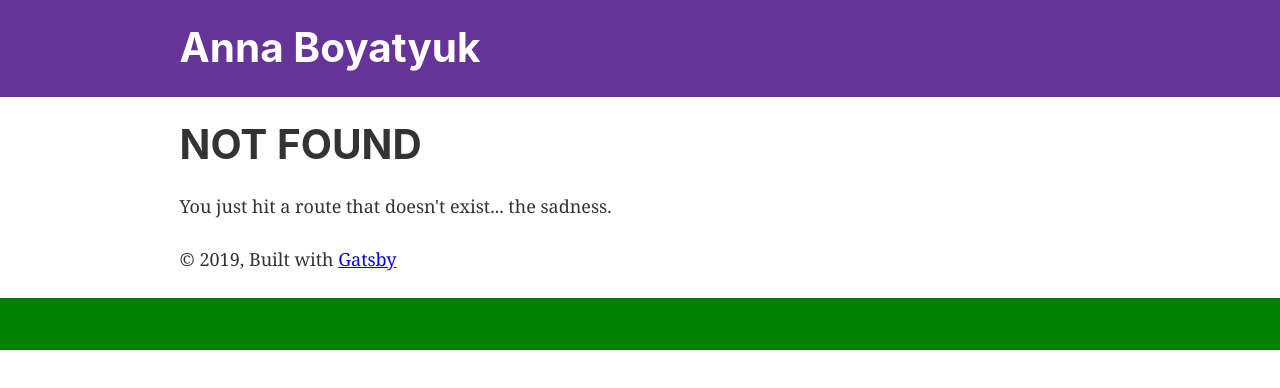
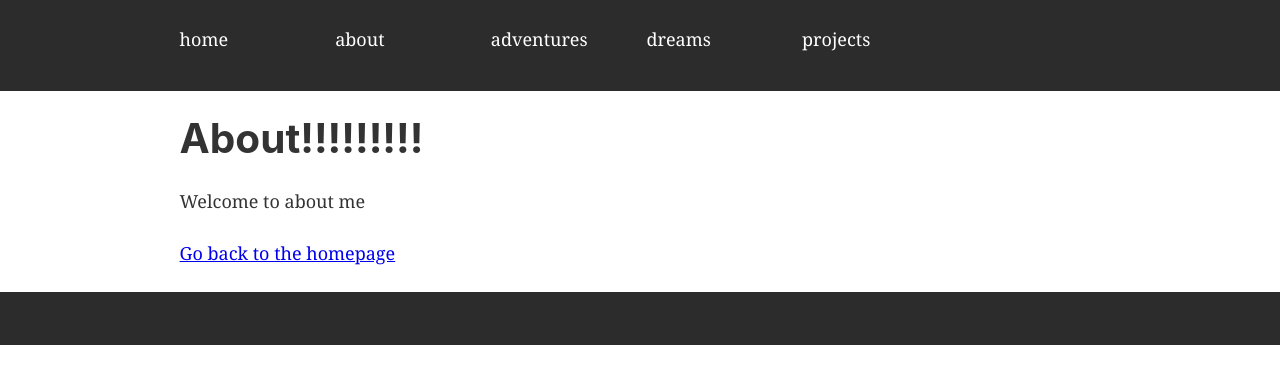
Before and after one commit to annaboyatyuk/gatsby-portfolio, a Gatsby site: page /about in a window 1280 px wide. Before the commit this address had no page. Built offline with nearby package versions, Linux system fonts and the light colour scheme; Gatsby itself is replaced by a stand-in of ours.

Commit message:
nav bar metadata queries

```diff
--- a/gatsby-config.js
+++ b/gatsby-config.js
@@ -3,6 +3,28 @@ module.exports = {
     title: 'Anna Boyatyuk',
     description: 'Anna Boyatyuk\'s personal profile',
     author: 'Anna Boyatyuk',
+    menuLinks: [
+      {
+        name: 'home',
+        link: '/'
+      },
+      {
+        name: 'about',
+        link: '/about'
+      },
+      {
+        name: 'adventures',
+        link: '/adventures'
+      },
+      {
+        name: 'dreams',
+        link: '/dreams'
+      },
+      {
+        name: 'projects',
+        link: '/projects'
+      }
+    ]
   },
   plugins: [
     'gatsby-plugin-react-helmet',
--- a/src/components/footer.js
+++ b/src/components/footer.js
@@ -1,11 +1,11 @@
 import { Link } from "gatsby"
-import PropTypes from "prop-types"
+// import PropTypes from "prop-types"
 import React from "react"
 
-const Footer = ({ siteTitle }) => (
+const Footer = () => (
   <footer
     style={{
-      background: `green`,
+      background: `rgb(44, 44, 44)`,
       marginBottom: `1.45rem`,
     }}
   >
@@ -14,29 +14,19 @@ const Footer = ({ siteTitle }) => (
         margin: `0 auto`,
         maxWidth: 960,
         padding: `1.45rem 1.0875rem`,
+        // display: `flex`,
+        // flexDirection: `row`,
+        display: `grid`,
+        gridTemplateColumns: `repeat(3, 1fr)`,
+        gridGap: `1vw`,
+        color: `white`,
+        textDecoration: `none`,
       }}
     >
-      <h1 style={{ margin: 0 }}>
-        <Link
-          to="/"
-          style={{
-            color: `white`,
-            textDecoration: `none`,
-          }}
-        >
-          {siteTitle}
-        </Link>
-      </h1>
+
     </div>
   </footer>
 )
 
-Footer.propTypes = {
-  siteTitle: PropTypes.string,
-}
-
-Footer.defaultProps = {
-  siteTitle: ``,
-}
 
 export default Footer
--- a/src/components/header.js
+++ b/src/components/header.js
@@ -2,21 +2,41 @@ import { Link } from "gatsby"
 import PropTypes from "prop-types"
 import React from "react"
 
-const Header = ({ siteTitle }) => (
+const Header = ({ menuLinks }) => (
   <header
     style={{
-      background: `rebeccapurple`,
+      background: `rgb(44, 44, 44)`,
       marginBottom: `1.45rem`,
     }}
   >
-    <div
-      style={{
-        margin: `0 auto`,
-        maxWidth: 960,
-        padding: `1.45rem 1.0875rem`,
-      }}
-    >
-      <h1 style={{ margin: 0 }}>
+
+    <nav style={{
+      // display: 'flex',
+      // flex: 1
+      margin: `0 auto`,
+      maxWidth: 960,
+      padding: `1.45rem 1.0875rem`,
+      display: `grid`,
+      gridTemplateColumns: `repeat(6, 1fr)`,
+      gridGap: `1vw`,
+      color: `white`,
+      textDecoration: `none`,
+    }}>
+    {
+      menuLinks.map(link =>
+        <li key={link.name}
+          style={{listStyleType: 'none'}}>
+          <Link
+            to={link.link}
+            style={{
+              color: `white`,
+              textDecoration: `none`,
+            }}
+            >{link.name}</Link>
+        </li>)
+    }
+  </nav>
+      {/* <h1 style={{ margin: 0 }}>
         <Link
           to="/"
           style={{
@@ -26,13 +46,14 @@ const Header = ({ siteTitle }) => (
         >
           {siteTitle}
         </Link>
-      </h1>
-    </div>
+      </h1> */}
   </header>
+
 )
 
 Header.propTypes = {
   siteTitle: PropTypes.string,
+  menuLinks: PropTypes.string,
 }
 
 Header.defaultProps = {
--- a/src/components/image.js
+++ b/src/components/image.js
@@ -17,7 +17,7 @@ const Image = () => (
   <StaticQuery
     query={graphql`
       query {
-        placeholderImage: file(relativePath: { eq: "sunrisewinchestermt.jpeg" }) {
+        file(relativePath: { eq: "sunrisewinchestermt.jpeg" }) {
           childImageSharp {
             fluid(maxWidth: 300) {
               ...GatsbyImageSharpFluid
@@ -26,7 +26,7 @@ const Image = () => (
         }
       }
     `}
-    render={data => <Img fluid={data.placeholderImage.childImageSharp.fluid} />}
+    render={data => <Img fluid={data.file.childImageSharp.fluid} />}
   />
 )
 export default Image
--- a/src/components/layout.js
+++ b/src/components/layout.js
@@ -1,10 +1,3 @@
-/**
- * Layout component that queries for data
- * with Gatsby's StaticQuery component
- *
- * See: https://www.gatsbyjs.org/docs/static-query/
- */
-
 import React from "react"
 import PropTypes from "prop-types"
 import { StaticQuery, graphql } from "gatsby"
@@ -20,13 +13,17 @@ const Layout = ({ children }) => (
         site {
           siteMetadata {
             title
+            menuLinks {
+              name
+              link
+            }
           }
         }
       }
     `}
     render={data => (
       <>
-        <Header siteTitle={data.site.siteMetadata.title} />
+        <Header siteTitle={data.site.siteMetadata.title} menuLinks={data.site.siteMetadata.menuLinks} />
         <div
           style={{
             margin: `0 auto`,
@@ -36,11 +33,7 @@ const Layout = ({ children }) => (
           }}
         >
           <main>{children}</main>
-          <footer>
-            © {new Date().getFullYear()}, Built with
-            {` `}
-            <a href="https://www.gatsbyjs.org">Gatsby</a>
-          </footer>
+
         </div>
         <Footer />
       </>
--- /dev/null
+++ b/src/pages/about.js
@@ -0,0 +1,18 @@
+import React from "react"
+import { Link } from "gatsby"
+
+import Layout from "../components/layout"
+import SEO from "../components/seo"
+
+const About = () => (
+  <Layout>
+    <SEO title="About" />
+
+    <h1>About!!!!!!!!!</h1>
+    <p>Welcome to about me</p>
+    <Link to="/">Go back to the homepage</Link>
+
+  </Layout>
+)
+
+export default About
--- a/src/pages/index.js
+++ b/src/pages/index.js
@@ -1,5 +1,4 @@
 import React from "react"
-import { Link } from "gatsby"
 
 import Layout from "../components/layout"
 import Image from "../components/image"
@@ -8,13 +7,14 @@ import SEO from "../components/seo"
 const IndexPage = () => (
   <Layout>
     <SEO title="Home" keywords={[`gatsby`, `application`, `react`]} />
-    <h1>Hi people</h1>
+
+    <h1>Hey</h1>
     <p>Welcome to your new Gatsby site.</p>
     <p>Now go build something great.</p>
     <div style={{ maxWidth: `300px`, marginBottom: `1.45rem` }}>
       <Image />
     </div>
-    <Link to="/page-2/">Go to page 2</Link>
+
   </Layout>
 )
 
```
Also changed, not shown: src/pages/adventures.js (added, +18 -0 lines), src/pages/dreams.js (added, +18 -0 lines), src/pages/page-2.js (deleted, +0 -16 lines), src/pages/projects.js (added, +18 -0 lines), src/images/Poison-Garden-830x419.jpg (added), src/images/alnwick-poison-gardens.jpg (added), src/images/library.jpg (added), src/images/myface.jpeg (added), src/images/swing-at-the-end-of-the-world.jpg (added), 1 other file.
